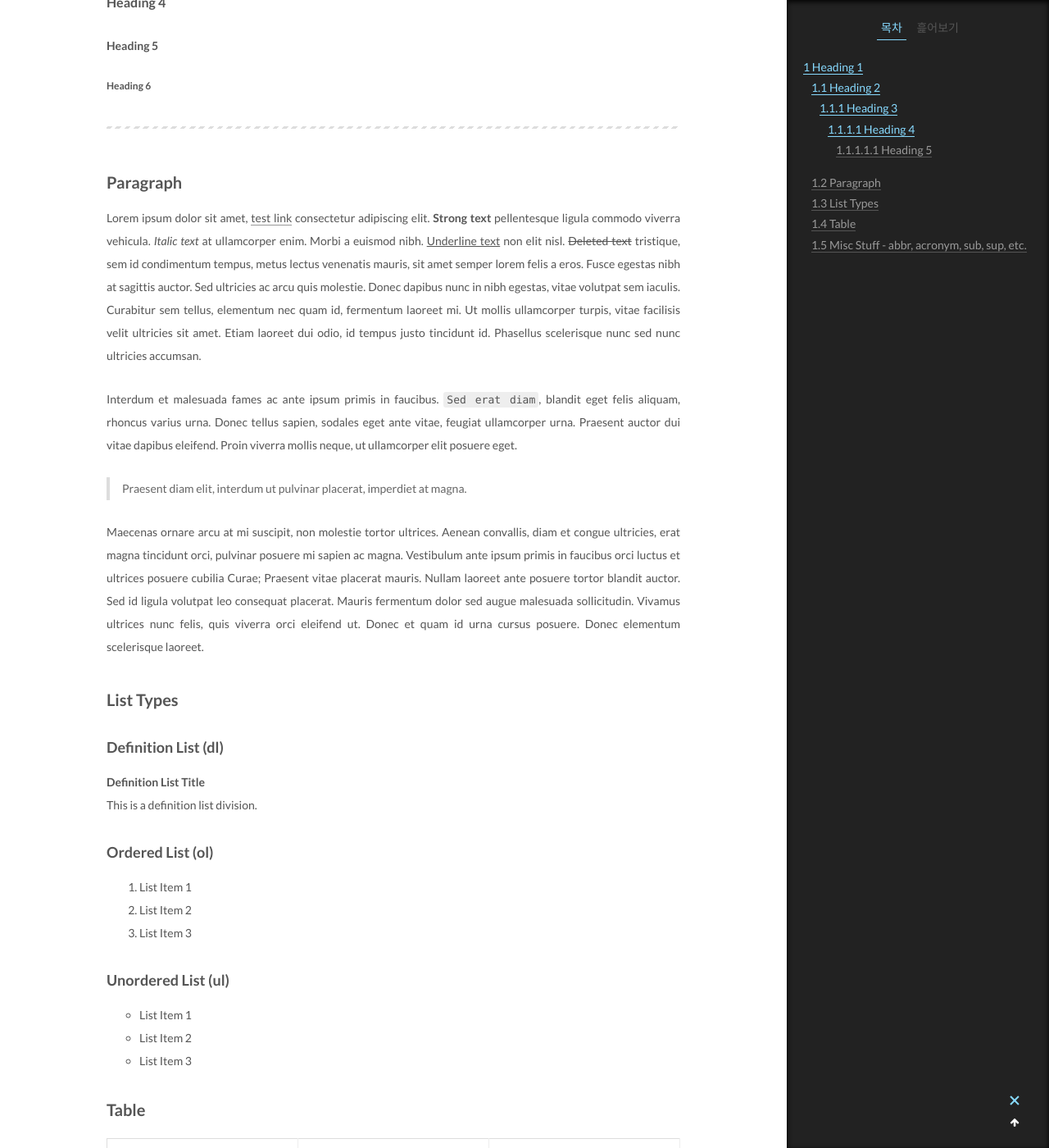
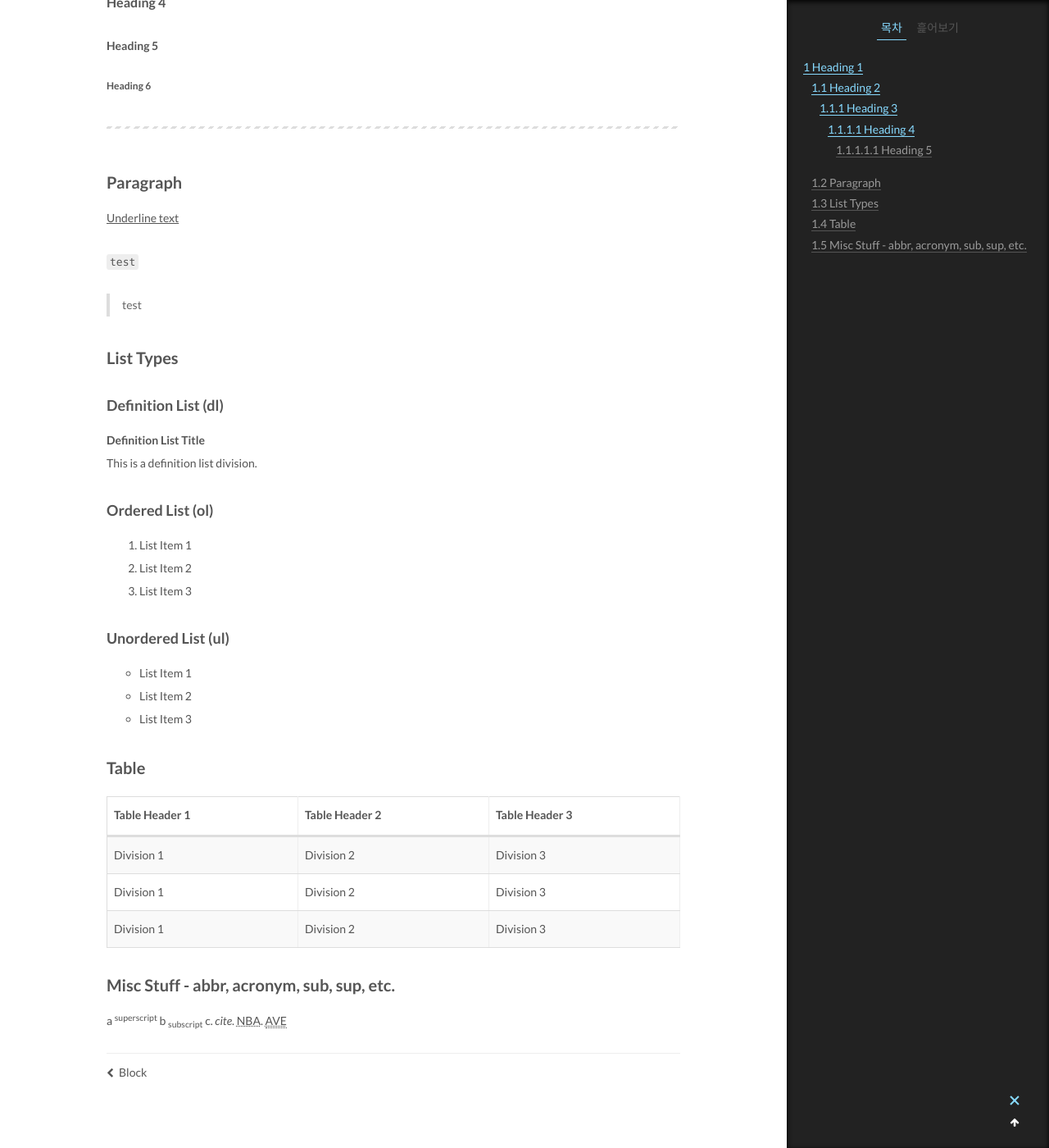
Before and after one commit to you4rin/you4rin.github.io, a Jekyll site: the page built from _posts/2013-12-24-elements.md, in a window 1280 px wide and 1400 px high, scrolled down 795 px. Shown: the whole window at 82% size. Built offline with Jekyll 4.4.1, drawn with Linux system fonts in a browser that asks for light colours; some of the changed text lies outside the part shown.

```diff
--- a/_posts/2013-12-24-elements.md
+++ b/_posts/2013-12-24-elements.md
@@ -25,13 +25,11 @@
 
 ## Paragraph
 
-Lorem ipsum dolor sit amet, [test link]() consectetur adipiscing elit. **Strong text** pellentesque ligula commodo viverra vehicula. *Italic text* at ullamcorper enim. Morbi a euismod nibh. <u>Underline text</u> non elit nisl. ~~Deleted text~~ tristique, sem id condimentum tempus, metus lectus venenatis mauris, sit amet semper lorem felis a eros. Fusce egestas nibh at sagittis auctor. Sed ultricies ac arcu quis molestie. Donec dapibus nunc in nibh egestas, vitae volutpat sem iaculis. Curabitur sem tellus, elementum nec quam id, fermentum laoreet mi. Ut mollis ullamcorper turpis, vitae facilisis velit ultricies sit amet. Etiam laoreet dui odio, id tempus justo tincidunt id. Phasellus scelerisque nunc sed nunc ultricies accumsan.
+<u>Underline text</u>
 
-Interdum et malesuada fames ac ante ipsum primis in faucibus. `Sed erat diam`, blandit eget felis aliquam, rhoncus varius urna. Donec tellus sapien, sodales eget ante vitae, feugiat ullamcorper urna. Praesent auctor dui vitae dapibus eleifend. Proin viverra mollis neque, ut ullamcorper elit posuere eget.
+`test`
 
-> Praesent diam elit, interdum ut pulvinar placerat, imperdiet at magna.
-
-Maecenas ornare arcu at mi suscipit, non molestie tortor ultrices. Aenean convallis, diam et congue ultricies, erat magna tincidunt orci, pulvinar posuere mi sapien ac magna. Vestibulum ante ipsum primis in faucibus orci luctus et ultrices posuere cubilia Curae; Praesent vitae placerat mauris. Nullam laoreet ante posuere tortor blandit auctor. Sed id ligula volutpat leo consequat placerat. Mauris fermentum dolor sed augue malesuada sollicitudin. Vivamus ultrices nunc felis, quis viverra orci eleifend ut. Donec et quam id urna cursus posuere. Donec elementum scelerisque laoreet.
+> test
 
 ## List Types
 
@@ -61,4 +59,4 @@
 
 ## Misc Stuff - abbr, acronym, sub, sup, etc.
 
-Lorem <sup>superscript</sup> dolor <sub>subscript</sub> amet, consectetuer adipiscing elit. Nullam dignissim convallis est. Quisque aliquam. <cite>cite</cite>. Nunc iaculis suscipit dui. Nam sit amet sem. Aliquam libero nisi, imperdiet at, tincidunt nec, gravida vehicula, nisl. Praesent mattis, massa quis luctus fermentum, turpis mi volutpat justo, eu volutpat enim diam eget metus. Maecenas ornare tortor. Donec sed tellus eget sapien fringilla nonummy. <acronym title="National Basketball Association">NBA</acronym> Mauris a ante. Suspendisse quam sem, consequat at, commodo vitae, feugiat in, nunc. Morbi imperdiet augue quis tellus.  <abbr title="Avenue">AVE</abbr>
+a <sup>superscript</sup> b <sub>subscript</sub> c. <cite>cite</cite>. <acronym title="National Basketball Association">NBA</acronym>.  <abbr title="Avenue">AVE</abbr>
```
Also changed, not shown: _posts/2013-12-25-block.md (+1 -1 lines), _posts/2013-12-25-excerpts.md (+1 -3 lines).
